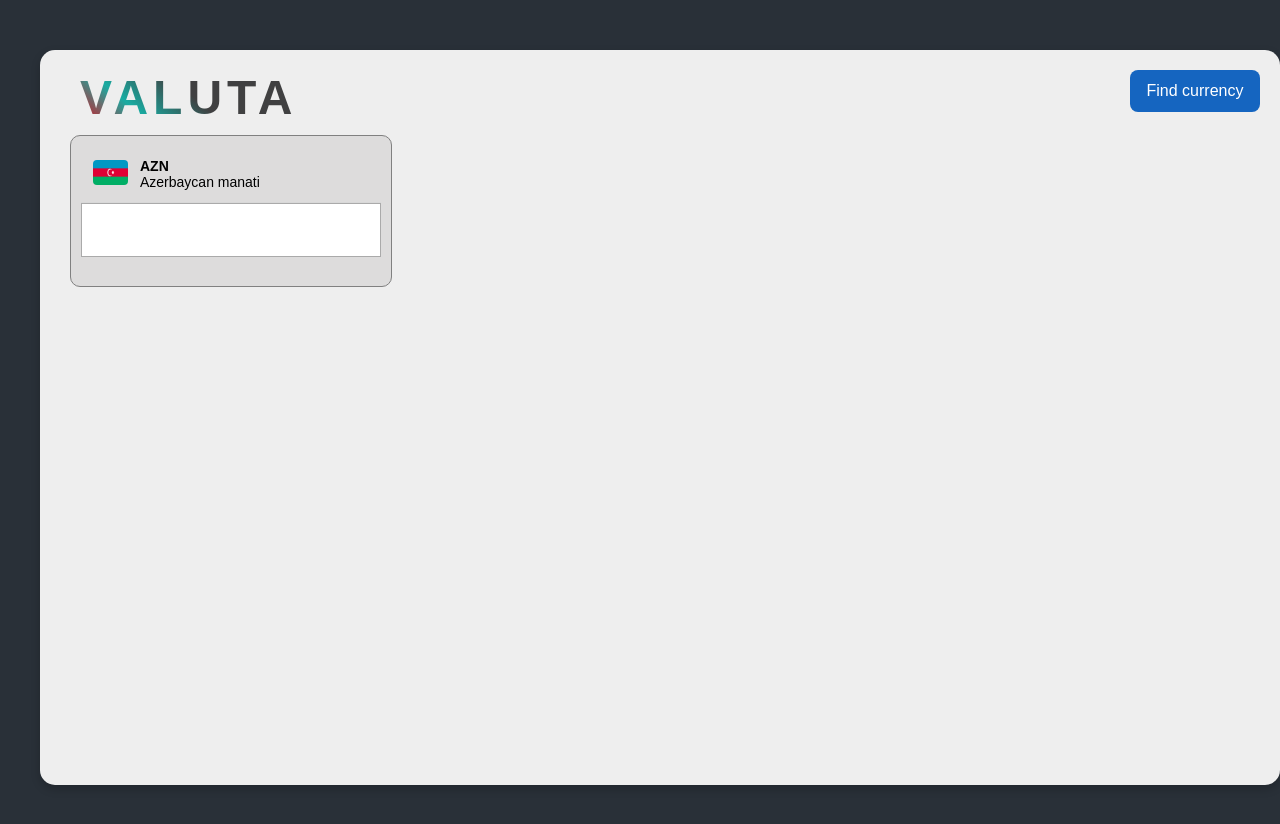
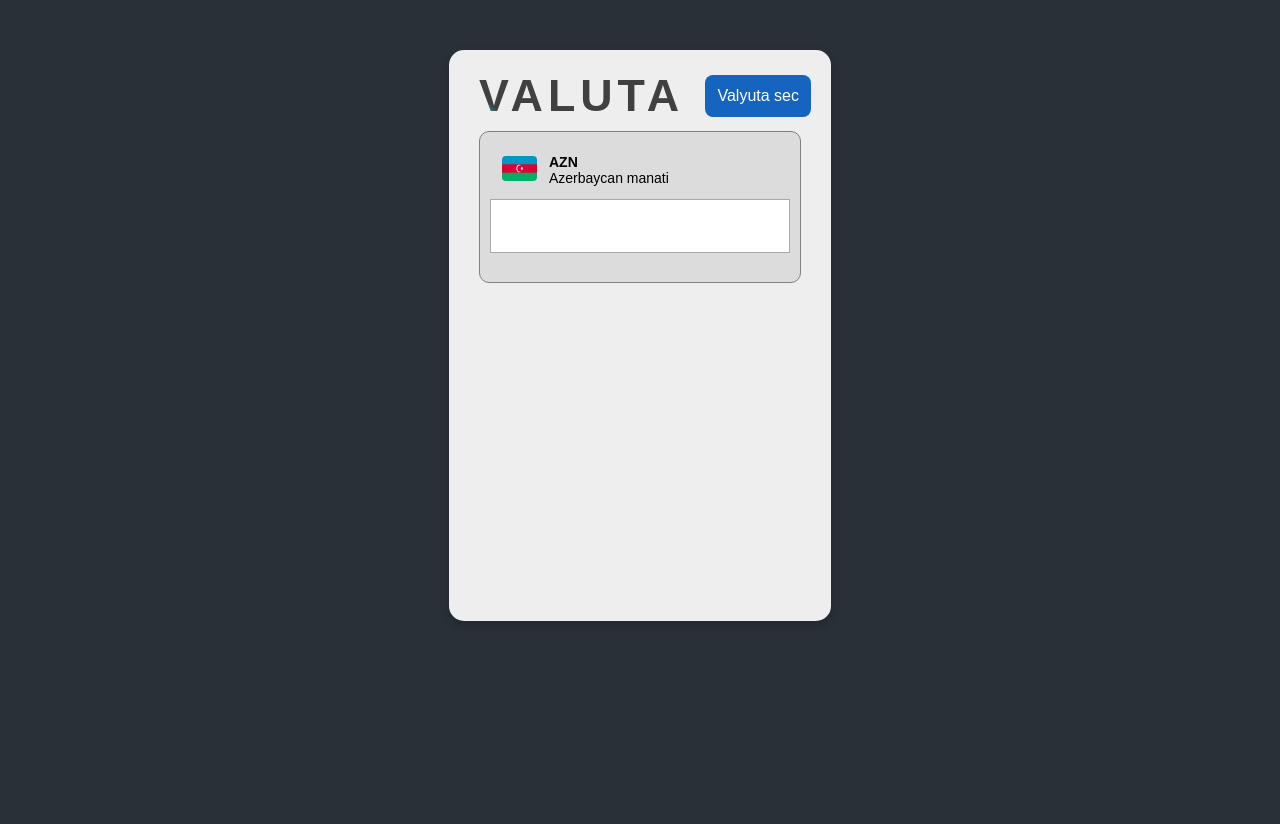
Before and after one commit to Agasalim/valyuta, a plain HTML site: page index.html in a window 1280 px wide. After the commit the page ends 800 px from the top, so only its background shows below. Drawn offline with Linux system fonts and the light colour scheme.

Commit message:
second commit

```diff
--- a/index.html
+++ b/index.html
@@ -13,8 +13,10 @@
 
     <div class="container">
         <section id="valutaSection">
-            <h1 class="section_head">VALUTA</h1>
-            <button class="secim">Find currency</button>
+            <div class="top">
+                <h1 class="section_head">VALUTA</h1>
+                <button class="secim">Valyuta sec</button>
+            </div>
             <div class="currency_list"></div>
             <div class="valuta">
                 <div class="azn valyuta_name">
--- a/style.css
+++ b/style.css
@@ -5,39 +5,41 @@ body {
     justify-content: center;
     align-items: center;
     margin: 0;
+    padding: 0;
 }
 .container {
-    width: 1200px;
+    max-width: 1200px;
     margin: auto;
 }
 #valutaSection {
     position: relative;
-    width: 100%;
+    max-width: 100%;
     margin: 50px 0;
     background: #eee;
     padding: 20px;
     border-radius: 15px;
     box-shadow: 0 4px 10px rgba(0, 0, 0, 0.2);
 }
+.top{
+    display: flex;
+    justify-content: space-between;
+    align-items: center;
+}
 .valuta{
     display: flex;
     flex-wrap: wrap;
-    min-height: 80vh;
+    min-height: 60vh;
     height: fit-content;
 }
 .section_head{
-    font-size: 3rem;
+    font-size: 2.8rem;
     letter-spacing: 5px;
-    margin:0 20px;
+    margin:0 10px;
     background: linear-gradient(220deg, rgba(64,64,65,1) 88%, rgba(24,172,162,1) 94%, rgba(200,32,45,1) 99%);
     -webkit-background-clip: text;
     color: transparent;
 }
 .secim {
-    position: absolute;
-    right: 20px;
-    top: 20px;
-    width: 130px;
     padding: 12px;
     font-size: 16px;
     border: none;
@@ -47,7 +49,7 @@ body {
     border-radius: 8px;
     transition: 0.3s;
 }
-.secim:hover {background: #0d47a1;}
+.secim:hover {background: #0543a1;}
 .currency_list {
     position: absolute;
     top: 70px;
@@ -131,3 +133,5 @@ input[type="number"]::-webkit-outer-spin-button{
     cursor: pointer;
     padding: 5px;
 }
+@media (max-width:991px) {.container{width: 90%;}}
+@media (max-width:768px) {.valyuta_name{width: 100%;}}
```
